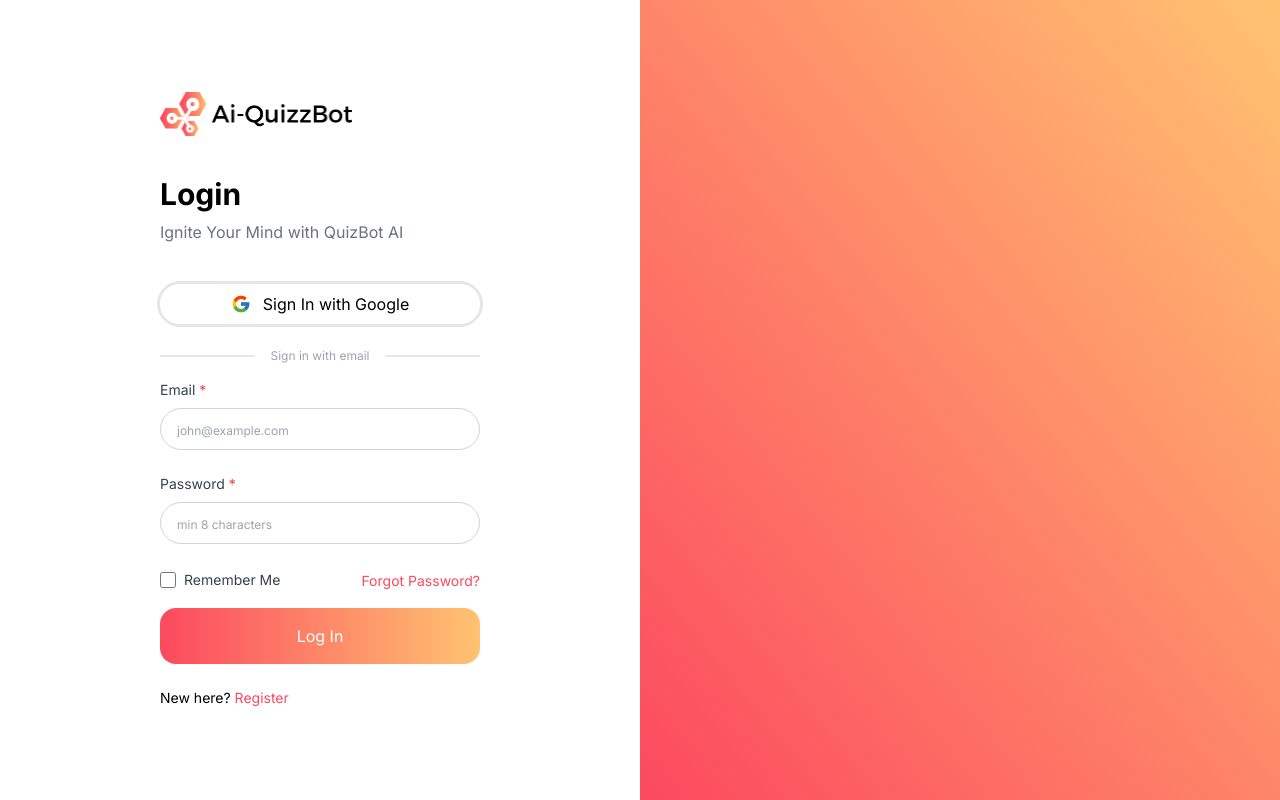
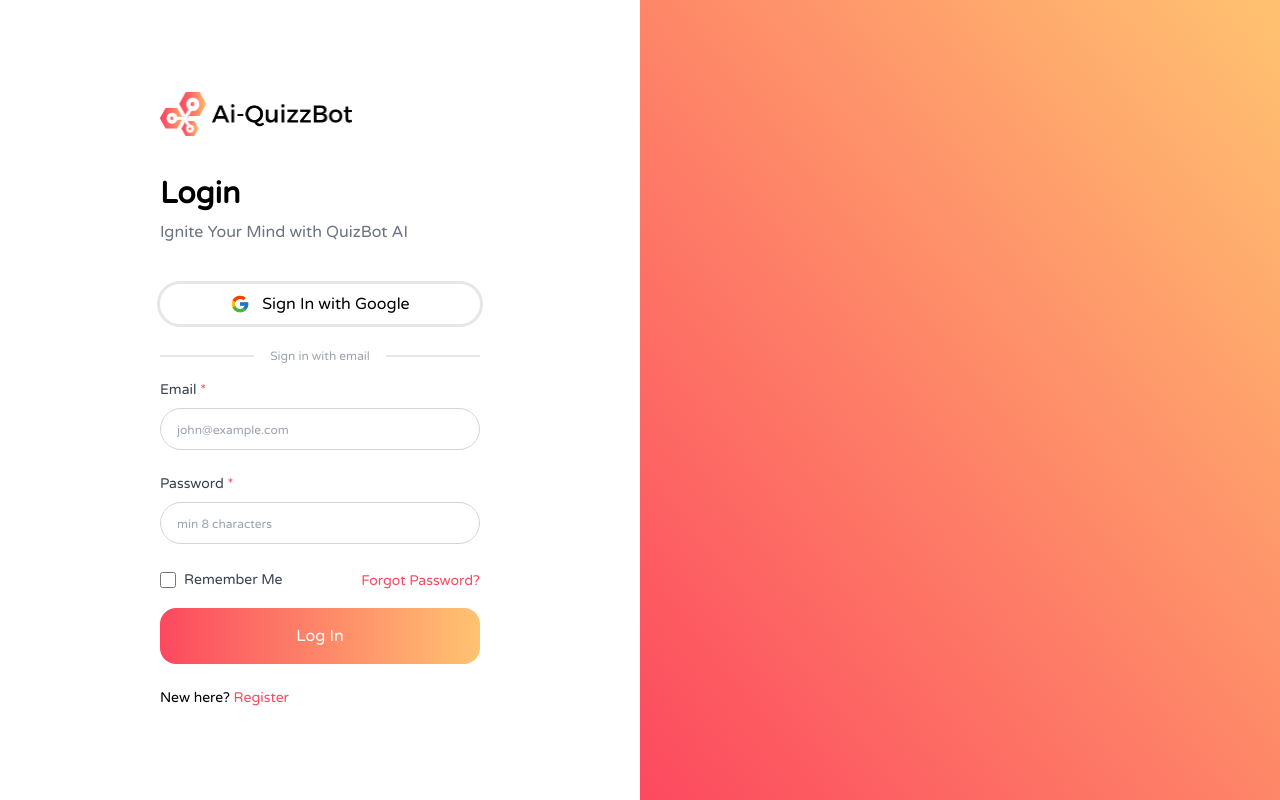
Before and after one commit to Md-Pervez-Hossain/quizzbot-ai, a Next.js app in the folder client/: page / in a window 1280 px wide. Shown: the top 800 px of the page. Built offline with nearby package versions, Linux system fonts and the light colour scheme; no server answers.

Commit message:
UI font style changed

```diff
--- a/client/package.json
+++ b/client/package.json
@@ -9,6 +9,7 @@
     "lint": "next lint"
   },
   "dependencies": {
+    "@next/font": "^13.4.6",
     "autoprefixer": "10.4.14",
     "draft-js": "^0.11.7",
     "firebase": "^9.22.2",
--- a/client/src/app/layout.js
+++ b/client/src/app/layout.js
@@ -5,10 +5,13 @@
 import { usePathname } from "next/navigation";
 import AuthProvider from "@/context/AuthProvider";
 import "./globals.css";
-import { Inter } from "next/font/google";
+import { Varela_Round } from "next/font/google";
 import Footer from "@/components/Shared/Footer";
 
-const inter = Inter({ subsets: ["latin"] });
+const varela_round = Varela_Round({
+  subsets: ["latin"],
+  weight: ["400"],
+});
 export default function RootLayout({ children }) {
   const pathname = usePathname();
   const excludePaths = ["/login", "/register"];
@@ -18,7 +21,7 @@
   }
   return (
     <html lang="en">
-      <body className={inter.className}>
+      <body className={varela_round.className}>
         <AuthProvider>
           {pathname !== "/sign-up" && pathname !== "/" ? (
             <>
```
Also changed, not shown: client/tailwind.config.js (+4 -4 lines), 2 other files (tests, documents, lock files or other folders).
